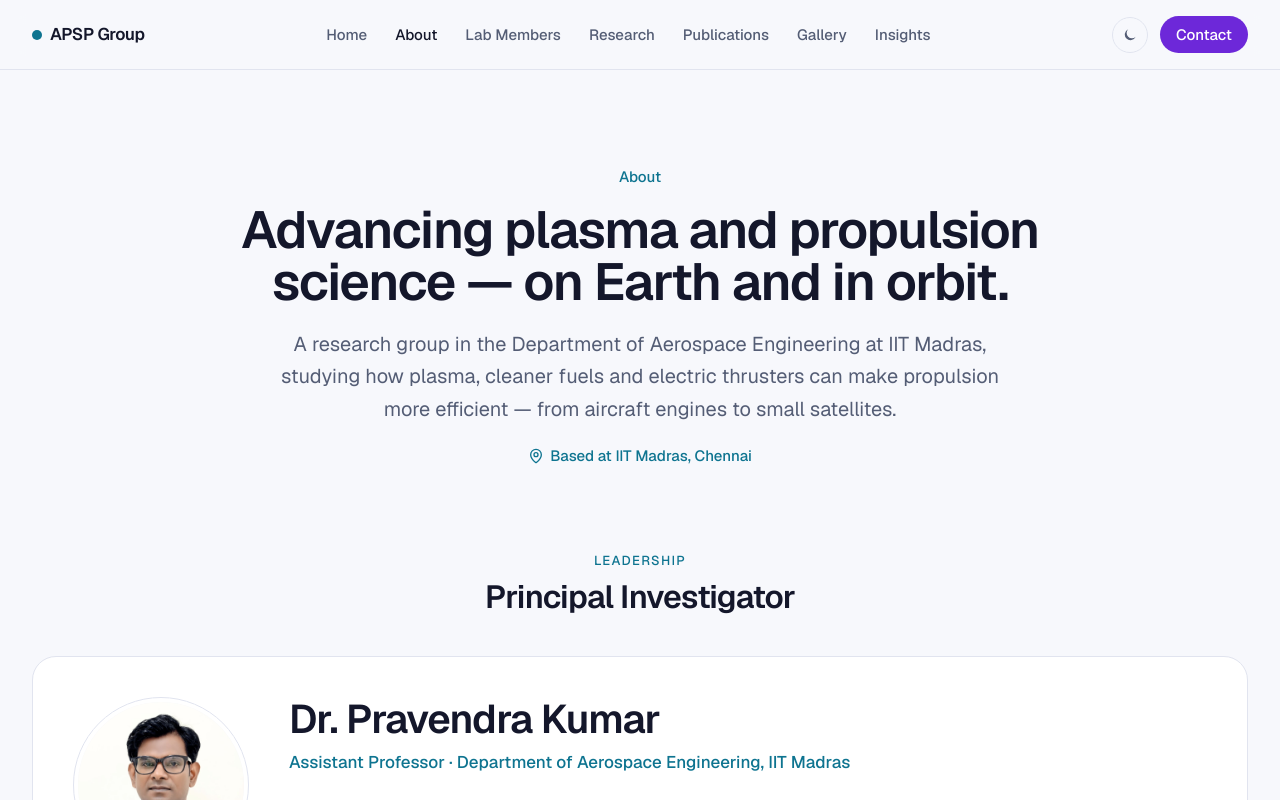
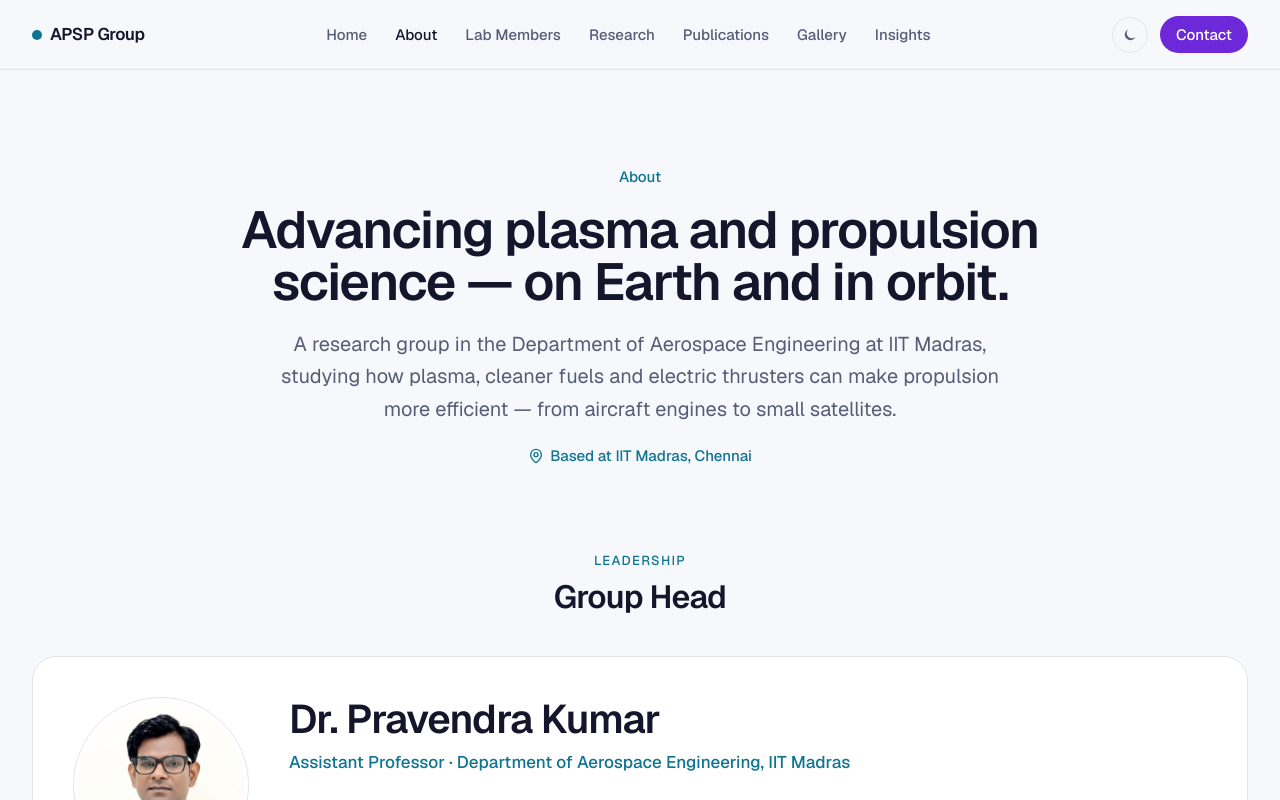
Before and after one commit to Nirmal-16/APSP, a Next.js app: page /about in a window 1280 px wide. Shown: the top 800 px of the page. Built offline with nearby package versions, Linux system fonts and the light colour scheme.

Commit message:
About page: rename Principal Investigator heading to Group Head

```diff
--- a/src/app/about/page.tsx
+++ b/src/app/about/page.tsx
@@ -33,12 +33,12 @@ export default function AboutPage() {
           </a>
         </Reveal>
 
-        {/* Principal Investigator — the Contact page's "Profile" button links here */}
+        {/* Group Head — the Contact page's "Profile" button links to this id */}
         <section id="principal-investigator" className="scroll-mt-24">
           <Reveal className="mb-10 text-center">
             <p className="text-xs font-medium uppercase tracking-widest text-accent">Leadership</p>
             <h2 className="mt-2 text-2xl font-semibold tracking-tight text-foreground sm:text-3xl">
-              Principal Investigator
+              Group Head
             </h2>
           </Reveal>
           <PiProfile />
```
